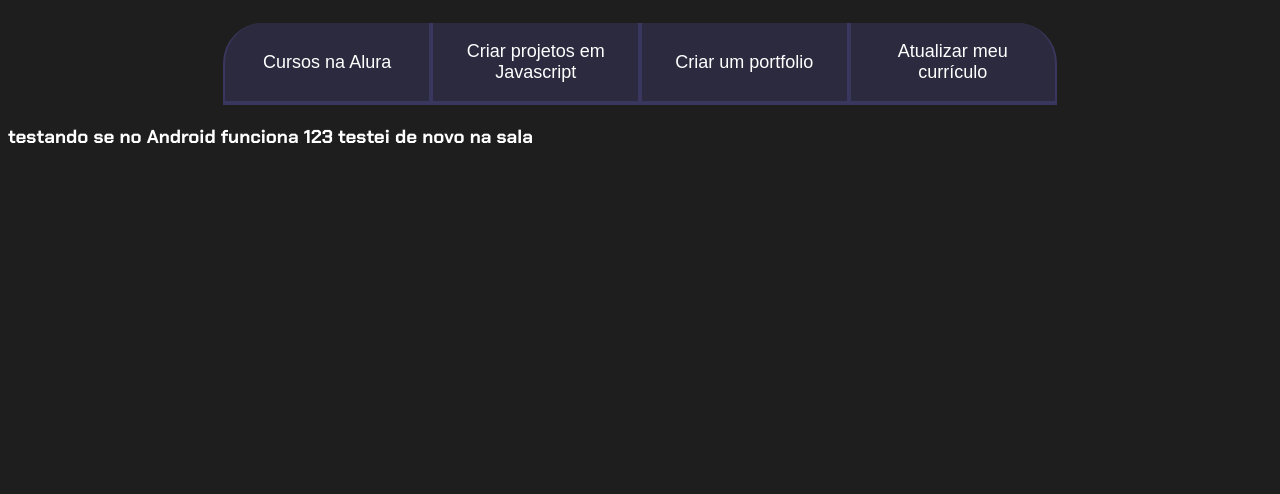
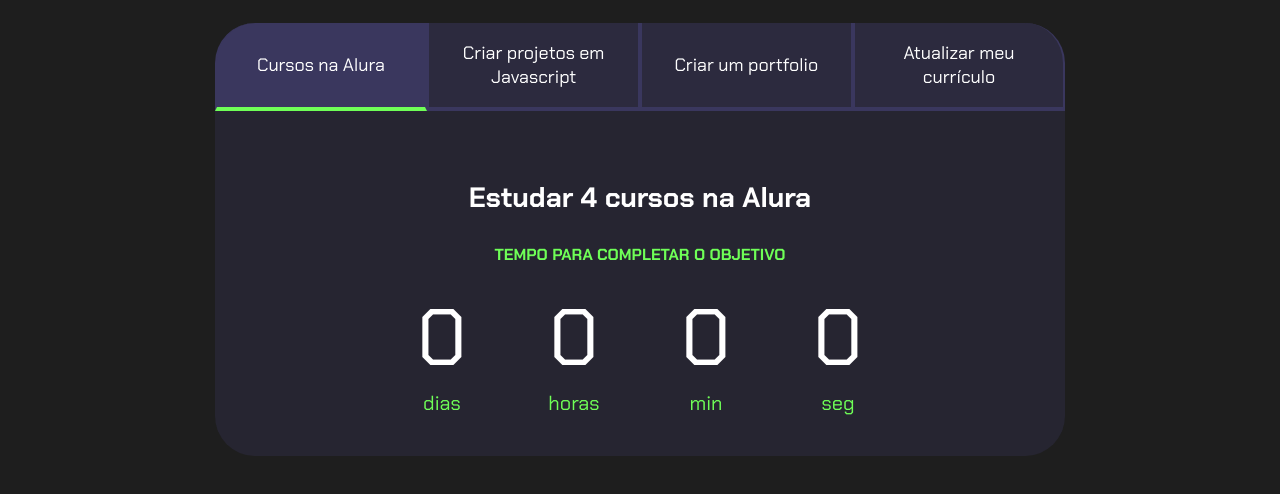
Before and after one commit to lucaslira12345678910/MatematicaAplicada_3-A_Marins2024, a plain HTML site: page index.html in a window 1280 px wide. Shown: the part 80-574 px from the top of the page. Drawn offline with Linux system fonts and the light colour scheme.

Commit message:
Add files via upload

```diff
--- a/index.html
+++ b/index.html
@@ -1,31 +1,116 @@
 <!DOCTYPE html>
 <html lang="pt-br">
+
 <head>
     <meta charset="UTF-8">
-    <meta http-equiv="X-UA-Compatible" content="IE=edge">
     <meta name="viewport" content="width=device-width, initial-scale=1.0">
-    <link rel="stylesheet" href="styles.css">
     <title>Meus objetivos do ano</title>
+    <link rel="stylesheet" href="style.css">
 </head>
 
-
 <body>
-
     <section class="conteudo-principal">
         <h2 class="titulo-principal">Meus Objetivos do ano<span>_</span></h2>
-
+        <div class="conteudo">
             <div class="botoes">
-            <button class="botao">Cursos na Alura</button>
+                <button class="botao ativo">Cursos na Alura</button>
                 <button class="botao">Criar projetos em Javascript</button>
                 <button class="botao">Criar um portfolio</button>
                 <button class="botao">Atualizar meu currículo</button>
             </div>
+            <div class="abas-textos">
+                <div class="aba-conteudo ativo">
+                    <h3 class="aba-conteudo-titulo-principal">Estudar 4 cursos na Alura</h3>
+                    <h4 class="aba-conteudo-titulo-secundario">Tempo para completar o objetivo</h4>
+                    <div class="contador">
+                        <div class="contador-digito">
+                            <p class="contador-digito-numero" id="dias0">7</p>
+                            <p class="contador-digito-texto">dias</p>
+                        </div>
+                        <div class="contador-digito">
+                            <p class="contador-digito-numero" id="horas0">7</p>
+                            <p class="contador-digito-texto">horas</p>
+                        </div>
+                        <div class="contador-digito">
+                            <p class="contador-digito-numero" id="min0">7</p>
+                            <p class="contador-digito-texto">min</p>
+                        </div>
+                        <div class="contador-digito">
+                            <p class="contador-digito-numero" id="seg0">7</p>
+                            <p class="contador-digito-texto">seg</p>
+                        </div>
+                    </div>
+                </div>
+                <div class="aba-conteudo">
+                    <h3 class="aba-conteudo-titulo-principal">Criar 5 projetos em Javascript</h3>
+                    <h4 class="aba-conteudo-titulo-secundario">Tempo para completar o objetivo</h4>
+                    <div class="contador">
+                        <div class="contador-digito">
+                            <p class="contador-digito-numero" id="dias1">7</p>
+                            <p class="contador-digito-texto">dias</p>
+                        </div>
+                        <div class="contador-digito">
+                            <p class="contador-digito-numero" id="horas1">7</p>
+                            <p class="contador-digito-texto">horas</p>
+                        </div>
+                        <div class="contador-digito">
+                            <p class="contador-digito-numero" id="min1">7</p>
+                            <p class="contador-digito-texto">min</p>
+                        </div>
+                        <div class="contador-digito">
+                            <p class="contador-digito-numero" id="seg1">7</p>
+                            <p class="contador-digito-texto">seg</p>
+                        </div>
+                    </div>
+                </div>
+                <div class="aba-conteudo">
+                    <h3 class="aba-conteudo-titulo-principal">Criar um portfolio com os meus 3 melhores projetos</h3>
+                    <h4 class="aba-conteudo-titulo-secundario">Tempo para completar o objetivo</h4>
+                    <div class="contador">
+                        <div class="contador-digito">
+                            <p class="contador-digito-numero" id="dias2">7</p>
+                            <p class="contador-digito-texto">dias</p>
+                        </div>
+                        <div class="contador-digito">
+                            <p class="contador-digito-numero" id="horas2">7</p>
+                            <p class="contador-digito-texto">horas</p>
+                        </div>
+                        <div class="contador-digito">
+                            <p class="contador-digito-numero" id="min2">7</p>
+                            <p class="contador-digito-texto">min</p>
+                        </div>
+                        <div class="contador-digito">
+                            <p class="contador-digito-numero" id="seg2">7</p>
+                            <p class="contador-digito-texto">seg</p>
+                        </div>
+                    </div>
+                </div>
+                <div class="aba-conteudo">
+                    <h3 class="aba-conteudo-titulo-principal">Atualizar meu curriculo com os certificados da Alura</h3>
+                    <h4 class="aba-conteudo-titulo-secundario">Tempo para completar o objetivo</h4>
+                    <div class="contador">
+                        <div class="contador-digito">
+                            <p class="contador-digito-numero" id="dias3">7</p>
+                            <p class="contador-digito-texto">dias</p>
+                        </div>
+                        <div class="contador-digito">
+                            <p class="contador-digito-numero" id="horas3">7</p>
+                            <p class="contador-digito-texto">horas</p>
+                        </div>
+                        <div class="contador-digito">
+                            <p class="contador-digito-numero" id="min3">7</p>
+                            <p class="contador-digito-texto">min</p>
+                        </div>
+                        <div class="contador-digito">
+                            <p class="contador-digito-numero" id="seg3">7</p>
+                            <p class="contador-digito-texto">seg</p>
+                        </div>
+                    </div>
+                </div>
+            </div>
+        </div>
     </section>
+    <script src="main.js"></script>
+</body>
 
-<h3> testando se no Android funciona 123
-
-
-testei de novo na sala  </h3>
-
-</body>
 </html>
--- /dev/null
+++ b/main.js
@@ -0,0 +1,60 @@
+const botoes = document.querySelectorAll(".botao");
+const textos = document.querySelectorAll(".aba-conteudo");
+
+for (let i = 0; i < botoes.length; i++) {
+    botoes[i].onclick = function () {
+
+        for (let j = 0; j < botoes.length; j++) {
+            botoes[j].classList.remove("ativo");
+            textos[j].classList.remove("ativo");
+        }
+
+        botoes[i].classList.add("ativo");
+        textos[i].classList.add("ativo");
+    }
+}
+
+const contadores = document.querySelectorAll(".contador");
+const tempoObjetivo1 = new Date("2020-10-05T00:00:00");
+const tempoObjetivo2 = new Date("2023-12-05T00:00:00");
+const tempoObjetivo3 = new Date("2023-12-30T00:00:00");
+const tempoObjetivo4 = new Date("2024-02-01T00:00:00");
+
+const tempos = [tempoObjetivo1,tempoObjetivo2,tempoObjetivo3,tempoObjetivo4];
+
+
+function calculaTempo(tempoObjetivo) {
+    let tempoAtual = new Date();
+    let tempoFinal = tempoObjetivo - tempoAtual;
+    let segundos = Math.floor(tempoFinal / 1000);
+    let minutos = Math.floor(segundos / 60);
+    let horas = Math.floor(minutos / 60);
+    let dias = Math.floor(horas / 24);
+
+    segundos %= 60;
+    minutos %= 60;
+    horas %= 24;
+    if (tempoFinal > 0){
+        return [dias,horas,minutos,segundos];
+    } else {
+        return [0,0,0,0];
+    }
+}
+
+function atualizaCronometro(){
+    document.getElementById("dias0").textContent = calculaTempo(tempos[0])[0];
+    document.getElementById("horas0").textContent = calculaTempo(tempos[0])[1];
+    document.getElementById("min0").textContent = calculaTempo(tempos[0])[2];
+    document.getElementById("seg0").textContent = calculaTempo(tempos[0])[3];
+
+    for (let i=0; i<contadores.length;i++){
+       // contadores[i].textContent = calculaTempo(tempos[i]);
+    }
+}
+
+function comecaCronometro(){
+    atualizaCronometro();
+    setInterval(atualizaCronometro,1000);
+}
+
+comecaCronometro();
--- /dev/null
+++ b/style.css
@@ -0,0 +1,128 @@
+@import url('https://fonts.googleapis.com/css2?family=Chakra+Petch:wght@400;700&display=swap');
+
+:root {
+    --cor-de-fundo: #1E1E1E;
+    --verde: #6FFF57;
+    --branco: #FFFFFF;
+    --botao-ativo: #3A375E;
+    --botao-inativo: rgba(58, 55, 94, 0.5);
+    --texto-fundo: rgba(58, 55, 94, 0.3);
+}
+
+body {
+    background-color: var(--cor-de-fundo);
+    color: var(--branco);
+    font-family: 'Chakra Petch', sans-serif;
+}
+
+
+.conteudo-principal {
+    display: flex;
+    flex-direction: column;
+    justify-content: center;
+    align-items: center;
+    max-width: 1200px;
+    width: 100%;
+    margin: 0 auto;
+}
+
+.titulo-principal {
+    text-align: left;
+    width: 100%;
+    font-size: 32px;
+}
+
+.titulo-principal span {
+    color: var(--verde);
+}
+
+
+.botao {
+    font-family: 'Chakra Petch', sans-serif;
+    background-color: var(--botao-inativo);
+    color: var(--branco);
+    display: flex;
+    justify-content: center;
+    padding: 1em;
+    font-size: 18px;
+    align-items: center;
+    width: 100%;
+    border-bottom: 4px solid var(--botao-ativo);
+    border-left: 2px solid var(--botao-ativo);
+    border-right: 2px solid var(--botao-ativo);
+    border-top: none;
+}
+
+.botao:first-child {
+    border-radius: 40px 40px 0 0;
+}
+
+.botoes {
+    display: block;
+}
+
+.botao.ativo{
+    background-color: var(--botao-ativo);
+    border-bottom: 4px solid var(--verde);
+}
+
+.abas-textos{
+    background-color: var(--texto-fundo);
+    padding: 40px;
+    border-radius: 0 0 40px 40px;
+}
+.aba-conteudo.ativo{
+    display:block;
+}
+
+.aba-conteudo{
+    display: none;
+}
+
+.aba-conteudo-titulo-principal{
+    font-size: 28px;
+    text-align: center;
+}
+.aba-conteudo-titulo-secundario{
+    text-align: center;
+    color: var(--verde);
+    text-transform: uppercase;
+}
+
+.contador{
+    display:flex;
+    justify-content: center;
+    flex-wrap: wrap;
+}
+.contador-digito{
+    padding: 0 16px;
+    text-align: center;
+    min-width: 100px;
+}
+
+.contador-digito-numero{
+    font-size: 80px;
+    margin: 0;
+
+}
+
+.contador-digito-texto{
+    color: var(--verde);
+    font-size: 20px;
+    margin: 0;
+
+}
+
+@media screen and (min-width: 768px) {
+    .botoes {
+        display: flex;
+    }
+
+    .botao:first-child {
+        border-radius: 40px 0 0 0;
+    }
+
+    .botao:last-child {
+        border-radius: 0 40px 0 0;
+    }
+}
```
Also changed, not shown: 1 other file. Lines whose indentation alone changed are shown as unchanged.
